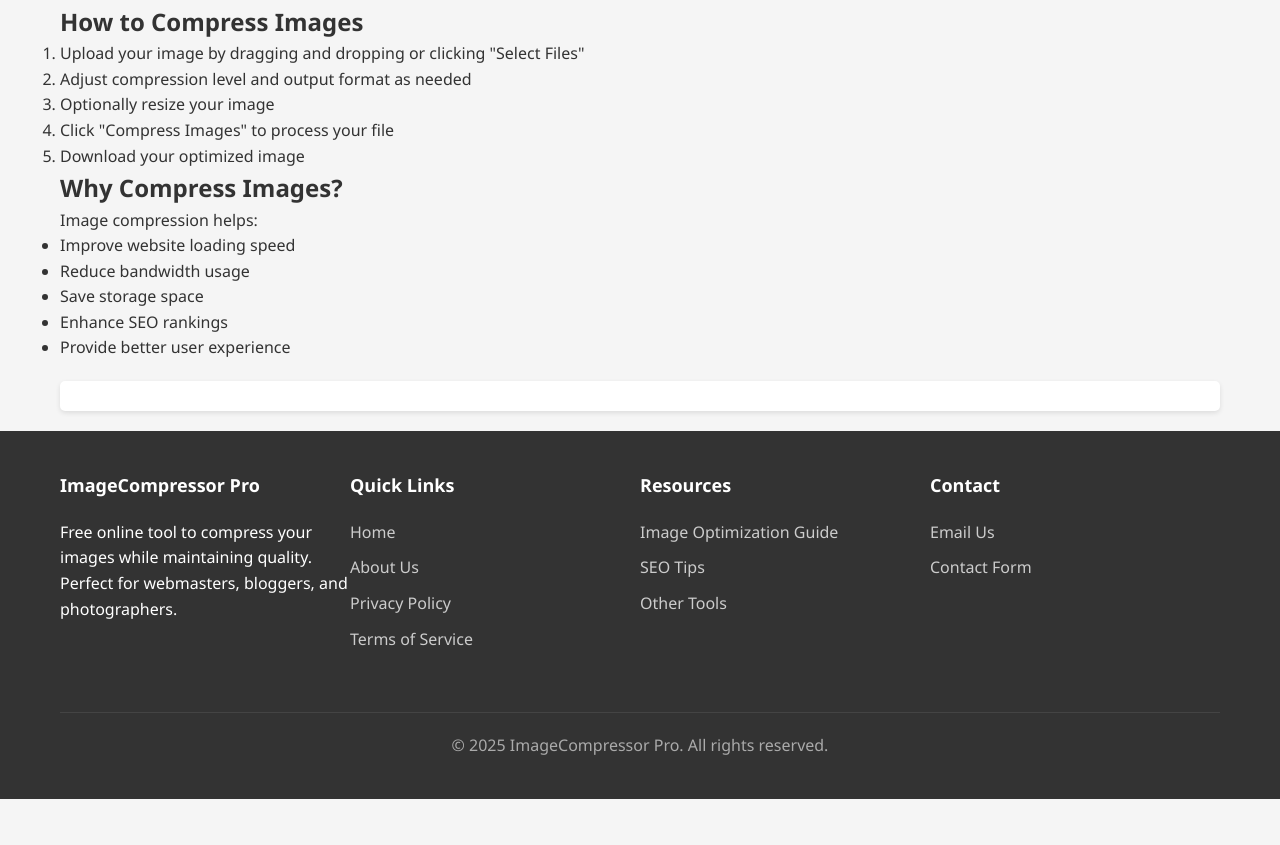
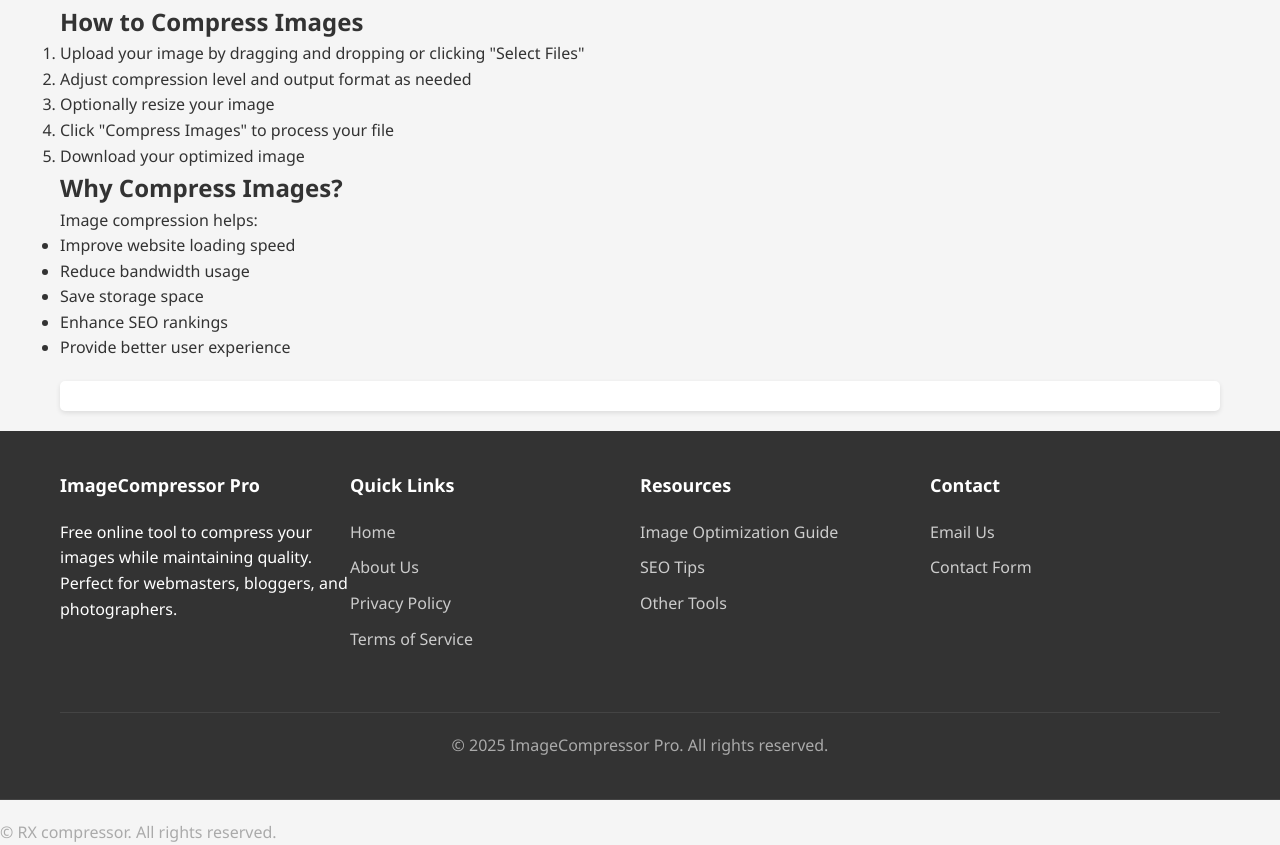
Before and after one commit to kashif09l/Rx-compressor2.0, a plain HTML site: page Image/Index.html in a window 1280 px wide. Shown: the part 1034-1879 px from the top of the page. Before the commit the page ends 1833 px from the top, so only its background shows below. Drawn offline with Linux system fonts and the light colour scheme.

Commit message:
Update Index.html

```diff
--- a/Image/Index.html
+++ b/Image/Index.html
@@ -786,3 +786,7 @@
     </script>
 </body>
 </html>
+
+<div class="copyright">
+    <p>&copy; <span id="currentYear"></span> RX compressor. All rights reserved.</p>
+</div>
```
